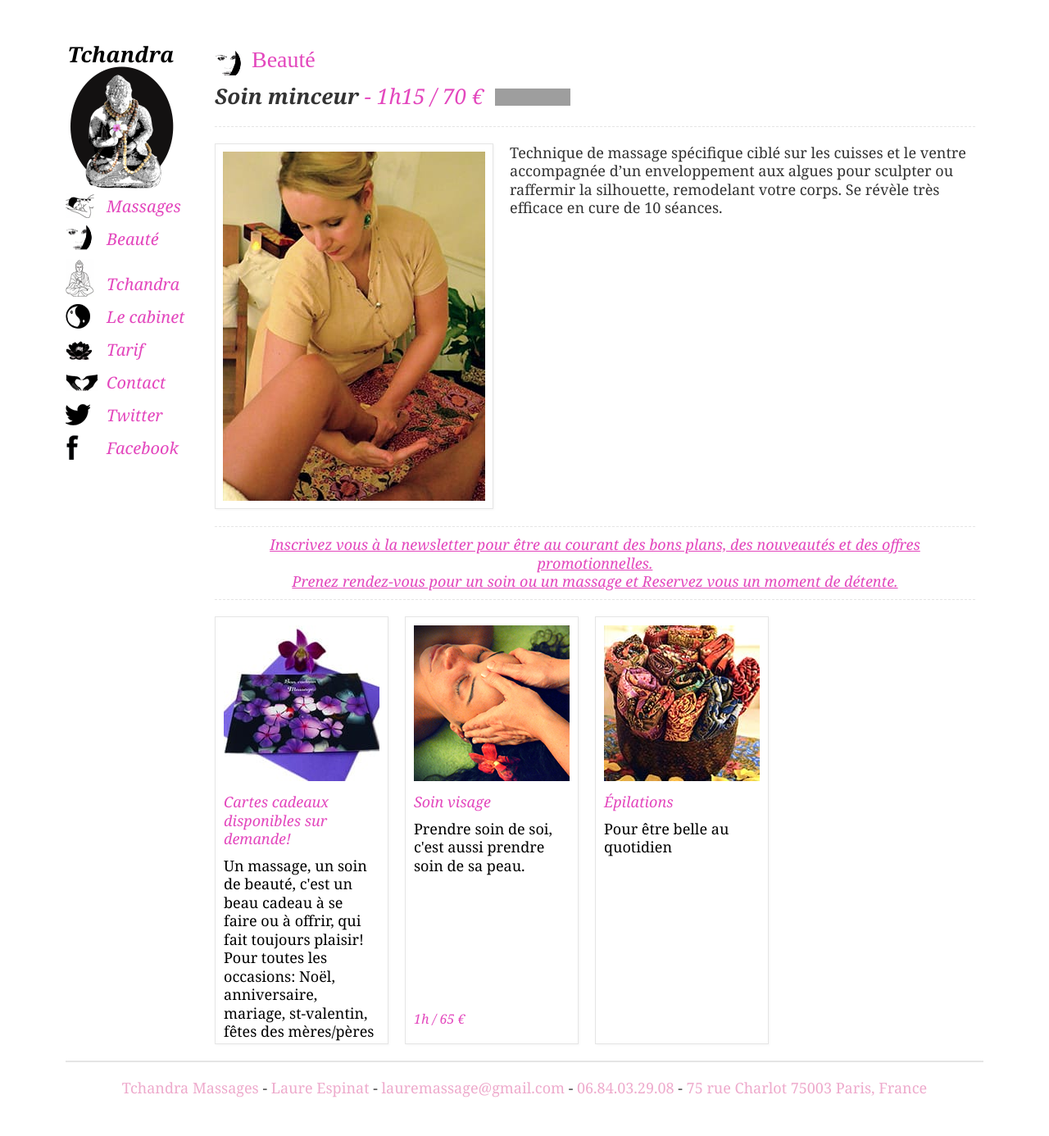
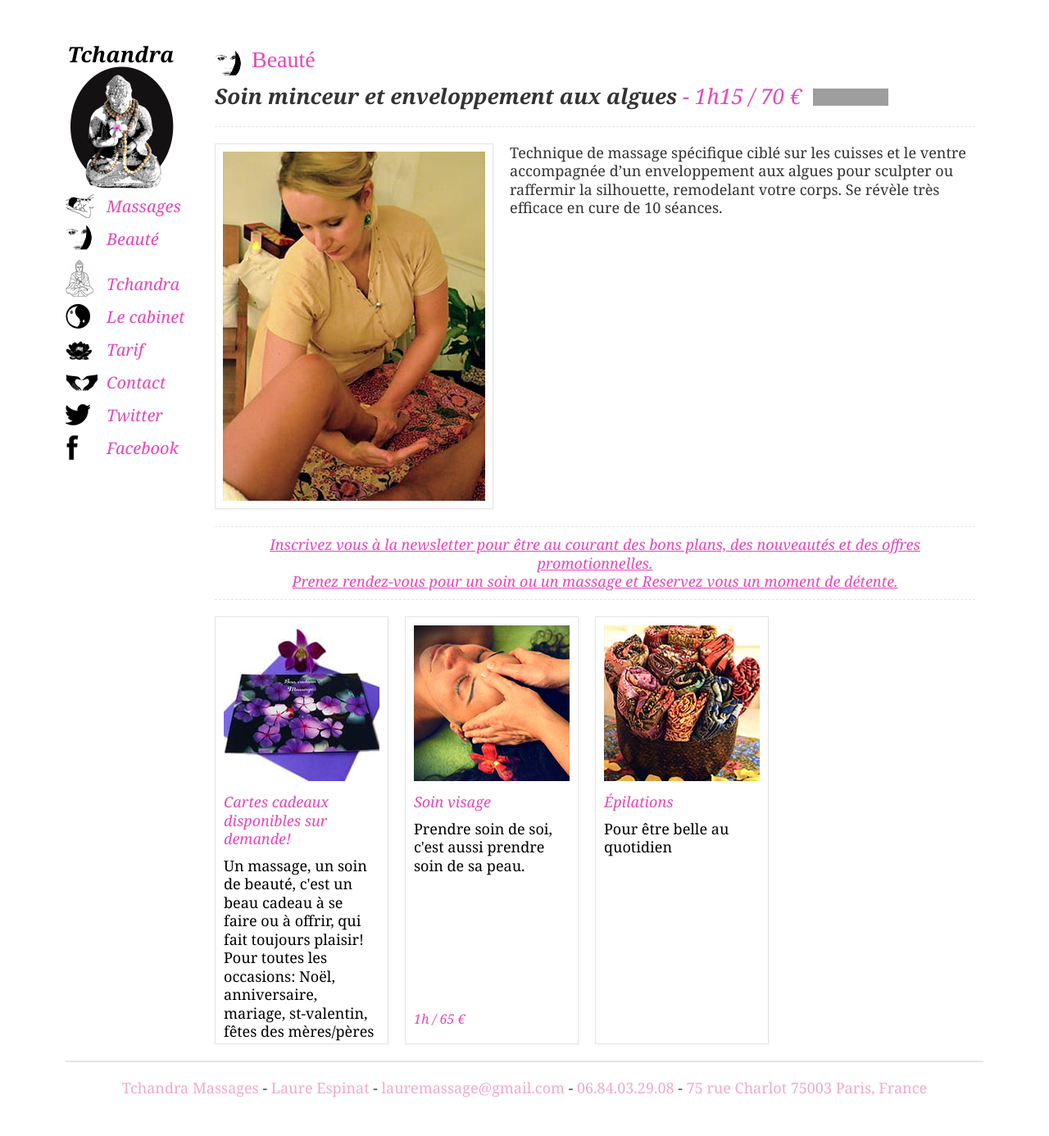
Before and after one commit to enrjphabricator/tchandra, a Jekyll site: the page built from _posts/beaute/2013-01-01-minceur.Markdown, in a window 1280 px wide. Shown: the whole page at 82% size. Built offline with Jekyll 4.4.1, drawn with Linux system fonts in a browser that asks for light colours; grey boxes are pictures that could not be loaded.

Commit message:
Update 2013-01-01-minceur.Markdown

```diff
--- a/_posts/beaute/2013-01-01-minceur.Markdown
+++ b/_posts/beaute/2013-01-01-minceur.Markdown
@@ -1,7 +1,7 @@
 ---
 css:  [css/list.css, css/links.css, css/article.css]
-lead: "Soin minceur"
-title: "Soin minceur"
+lead: "Soin minceur et enveloppement aux algues"
+title: "Soin minceur et enveloppement aux algues"
 small_image: img/articles/beaute/minceur/small.jpg
 big_image: img/articles/beaute/minceur/big.jpg
 layout: article
```
